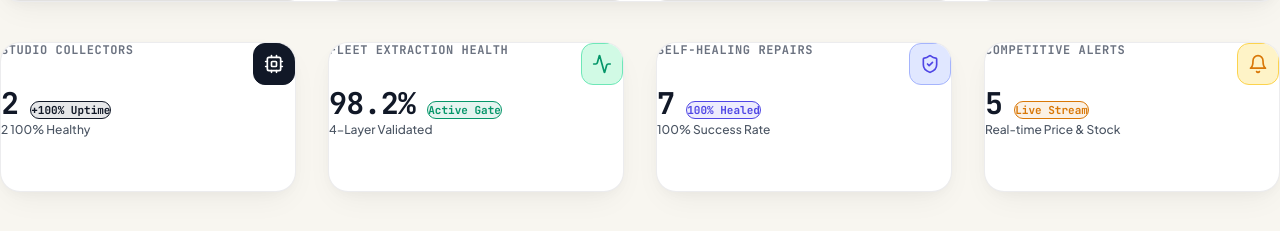
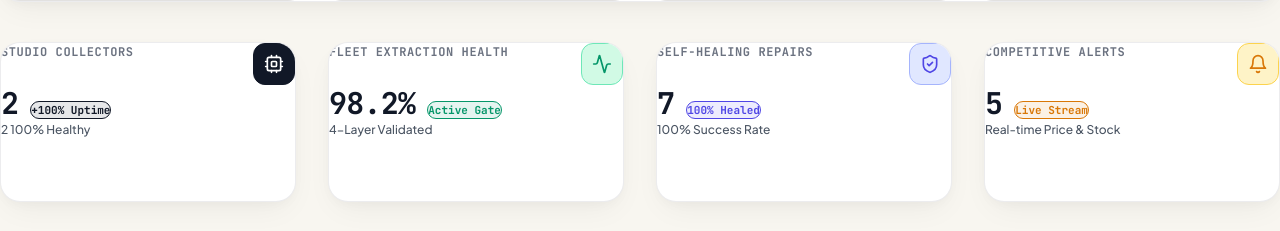
Before and after one commit to Jatinkumar2503/Sentinel-project-, a React (Vite) app in the folder frontend/: page / in a window 1280 px wide. Shown: the part 322-553 px from the top of the page. Built offline with nearby package versions, Linux system fonts and the light colour scheme; no server answers.

Commit message:
fix(ui): adjust MetricCard padding and font line-height for clean ascender rendering

```diff
--- a/frontend/src/components/MetricCard.jsx
+++ b/frontend/src/components/MetricCard.jsx
@@ -33,15 +33,15 @@ export default function MetricCard({ title, value, subtitle, iconType = 'cpu', c
   };
 
   return (
-    <div className="card-porcelain p-6 bg-white border border-[#111827]/10 flex flex-col justify-between h-full min-h-[150px] shadow-xs hover:border-[#111827]/30 transition-all">
-      <div className="flex items-start justify-between gap-4 mb-4">
-        <span className="text-xs font-mono font-bold uppercase tracking-wider text-[#6B7280] leading-tight block">{title}</span>
+    <div className="card-porcelain p-6 bg-white border border-[#111827]/10 flex flex-col justify-between h-full min-h-[160px] shadow-xs hover:border-[#111827]/30 transition-all">
+      <div className="flex items-start justify-between gap-4 mb-4 pt-1">
+        <span className="text-xs font-mono font-bold uppercase tracking-wider text-[#6B7280] leading-normal block">{title}</span>
         <div className={`p-3 rounded-xl border flex items-center justify-center shrink-0 ${colorVariants[color] || colorVariants.dark}`} style={{ width: '42px', height: '42px' }}>
           {renderIcon()}
         </div>
       </div>
 
-      <div>
+      <div className="pb-1">
         <div className="flex items-baseline gap-3 flex-wrap mb-1">
           <span className="text-3xl font-extrabold text-[#111827] font-mono tracking-tight">{value}</span>
           {trend && (
```
